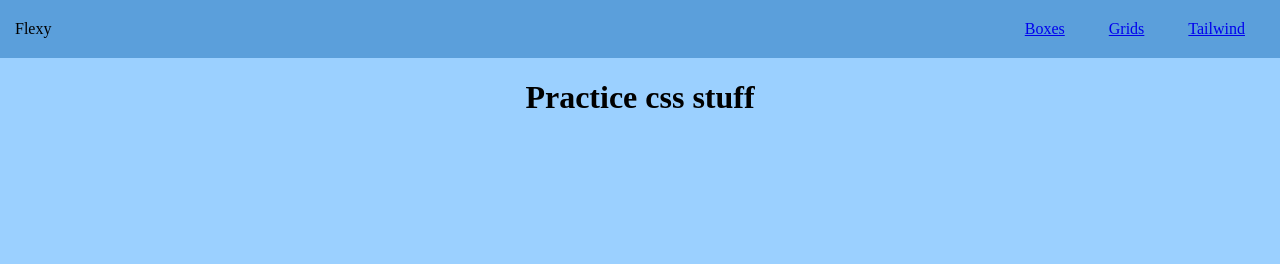
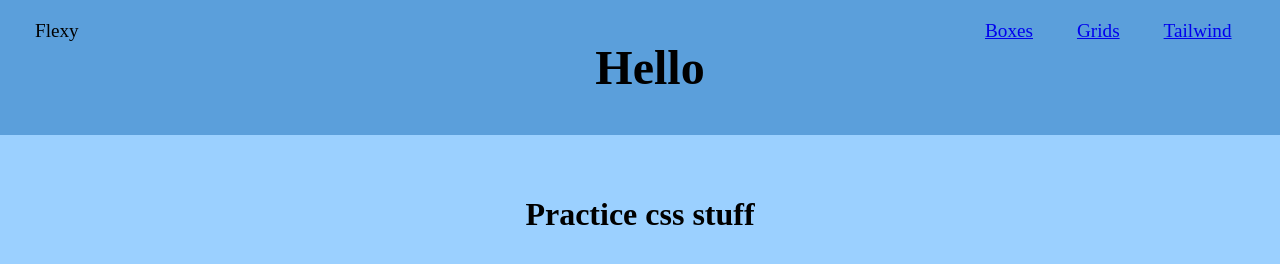
Before and after one commit to zacharyboelter/css-practice, a plain HTML site: page index.html in a window 1280 px wide. Drawn offline with Linux system fonts and the light colour scheme.

Commit message:
add third element to navbar

```diff
--- a/index.html
+++ b/index.html
@@ -13,6 +13,9 @@
     <div class="container">
         <nav class="navigation-container">
             <div class="nav-logo">Flexy</div>
+            <div class="navvy-tit">
+                <div class="nav-title"><h1>Hello</h1></div>
+            </div>
             <div class="nav-items-right">
                 <a href="#" class="nav-item">Boxes</a>
                 <a href="#" class="nav-item">Grids</a>
--- a/styles.css
+++ b/styles.css
@@ -18,16 +18,37 @@ body {
     display: flex;
     justify-content: space-between;
     background-color: rgb(91, 159, 219);
-    padding: 20px 15px;
 }
 
 .nav-logo {
-
+    margin-left: 20px;
+    font-size: larger;
+    flex: 1;
+    padding: 20px 15px;
 
 }
 
+.navvy-tit {
+    flex: 2;
+    display: flex;
+    justify-content: center;
+}
+
+.nav-title {
+   text-align: center;
+    font-size: 32px;
+
+}
+
+.nav-items-right {
+    flex: 1;
+    padding: 20px 15px;
+
+}
 .nav-item {
     padding: 0 20px;
+    font-size: larger;
+
 }
 
 .wrapper {
@@ -37,6 +58,7 @@ body {
 
 }
 
+
 .header {
-
+    padding-top: 40px;
 }
```
